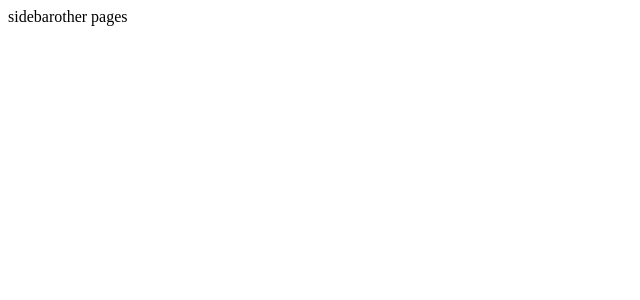
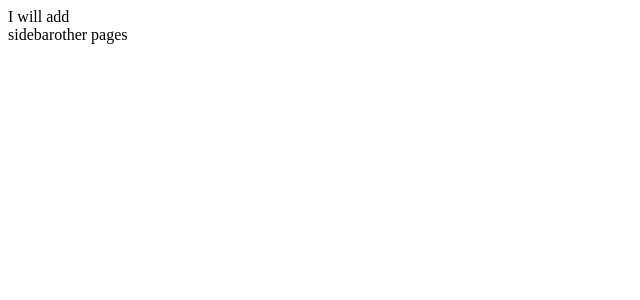
Before and after one commit to DialloVerse/admin-dashboard-VersBootcmp, a React (Create React App) app: page / in a window 1280 px wide. Shown: the top 300 px of the page, without its empty margins (0-640 px from the left). Built offline with nearby package versions, Linux system fonts and the light colour scheme.

Commit message:
fifth commit

```diff
--- a/src/App.js
+++ b/src/App.js
@@ -4,6 +4,7 @@ import './App.css';
 function App() {
   return (
   <div>
+    I will add
     <div className="container">
       <Sidebar/>
       other pages
```
